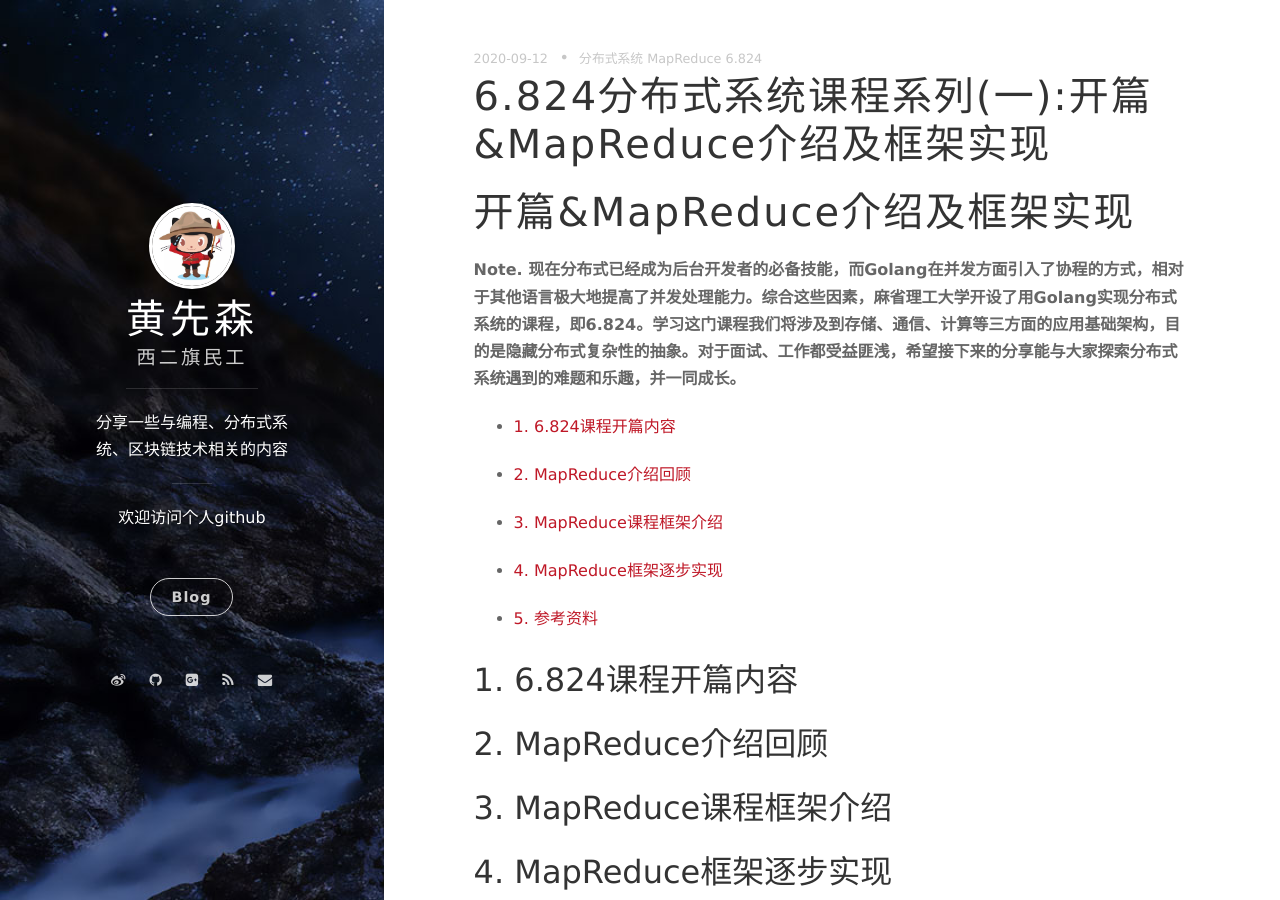
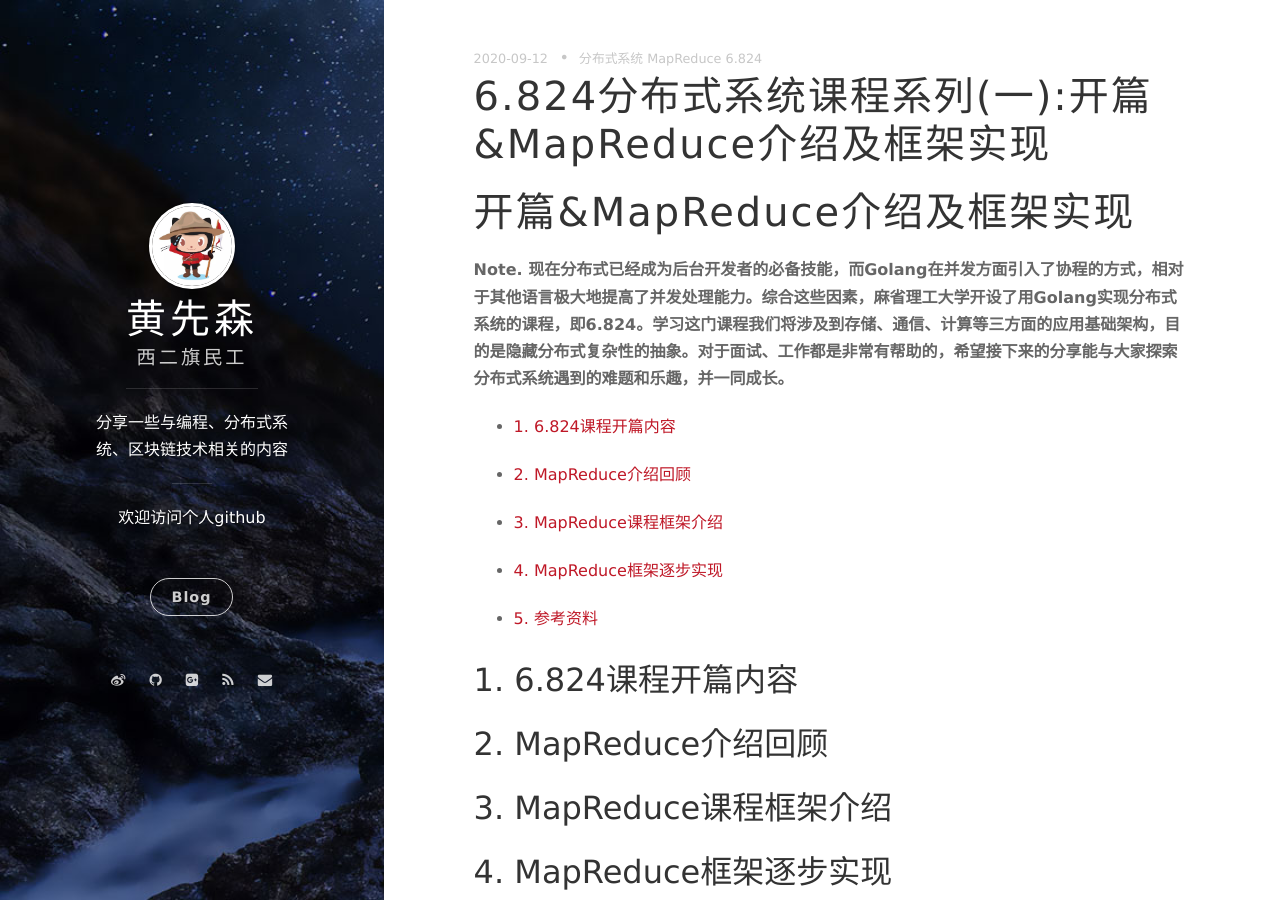
Before and after one commit to berryjam/berryjam.github.io, a Jekyll site: the page built from _posts/2020-09-12-6.824分布式系统课程系列(一):开篇&MapReduce介绍及框架实现.md, in a window 1280 px wide and 900 px high. Built offline with Jekyll 4.4.1, drawn with Linux system fonts in a browser that asks for light colours; nearby versions of some CDN libraries; comment, search, counter and statistics services are not loaded.

Commit message:
Update 2020-09-12-6.824分布式系统课程系列(一):开篇&MapReduce介绍及框架实现.md

```diff
--- a/_posts/2020-09-12-6.824分布式系统课程系列(一):开篇&MapReduce介绍及框架实现.md
+++ b/_posts/2020-09-12-6.824分布式系统课程系列(一):开篇&MapReduce介绍及框架实现.md
@@ -8,7 +8,7 @@ tags: 分布式系统 MapReduce 6.824
 
 # 开篇&MapReduce介绍及框架实现
 
-**Note. 现在分布式已经成为后台开发者的必备技能，而Golang在并发方面引入了协程的方式，相对于其他语言极大地提高了并发处理能力。综合这些因素，麻省理工大学开设了用Golang实现分布式系统的课程，即6.824。学习这门课程我们将涉及到存储、通信、计算等三方面的应用基础架构，目的是隐藏分布式复杂性的抽象。对于面试、工作都受益匪浅，希望接下来的分享能与大家探索分布式系统遇到的难题和乐趣，并一同成长。**
+**Note. 现在分布式已经成为后台开发者的必备技能，而Golang在并发方面引入了协程的方式，相对于其他语言极大地提高了并发处理能力。综合这些因素，麻省理工大学开设了用Golang实现分布式系统的课程，即6.824。学习这门课程我们将涉及到存储、通信、计算等三方面的应用基础架构，目的是隐藏分布式复杂性的抽象。对于面试、工作都是非常有帮助的，希望接下来的分享能与大家探索分布式系统遇到的难题和乐趣，并一同成长。**
 
 - [1. 6.824课程开篇内容]()
 
```
